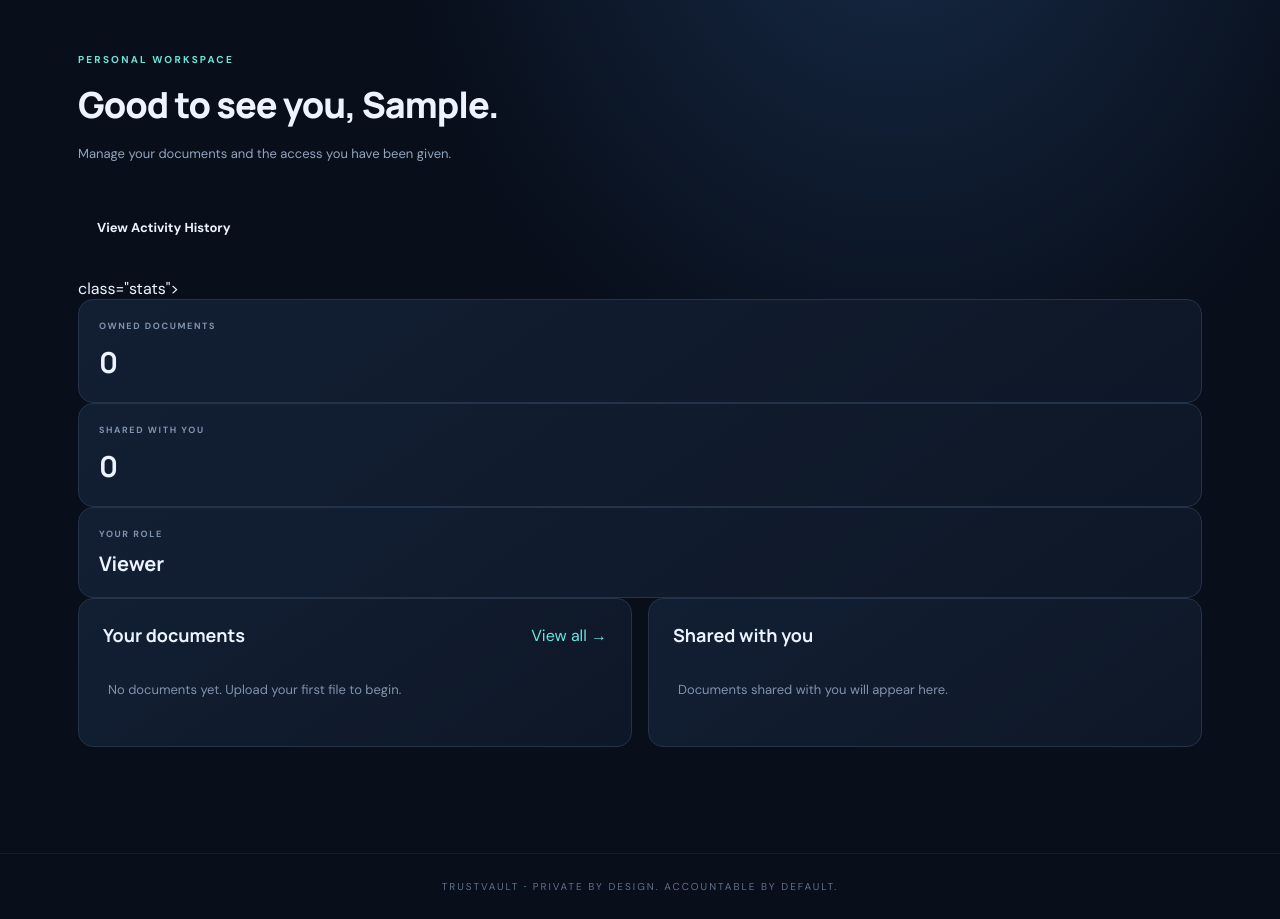
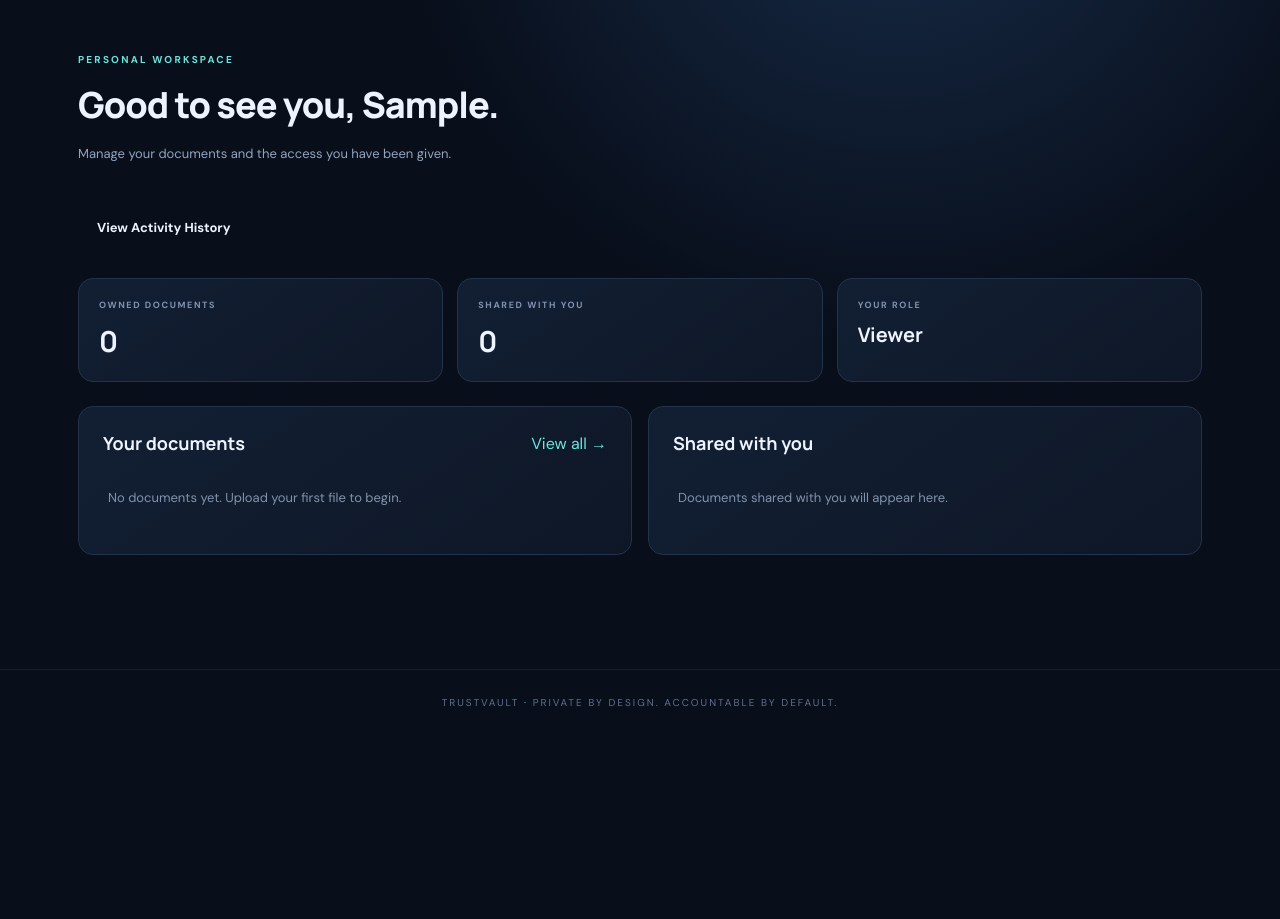
Before and after one commit to sr1040213-afk/TrustVault, a Flask app: page /dashboard in a window 1280 px wide. Shown: the part 77-996 px from the top of the page. After the commit the page ends 783 px from the top, so only its background shows below. Run offline with Flask 3, Linux system fonts and the light colour scheme; the visitor is signed in with stand-in values (Sample User, id 1); data that the repository does not hold is empty; some libraries are stand-ins or nearby versions.

Commit message:
Fix dashboard stats HTML

```diff
--- a/app/templates/dashboard.html
+++ b/app/templates/dashboard.html
@@ -3,7 +3,7 @@
 {% if current_user.role != 'viewer' %}<a class="btn primary" href="{{ url_for('upload') }}">＋ Upload document</a>{% endif %}</div>
 <div <div class="section-head">
     <a class="btn" href="{{ url_for('activity_history') }}">View Activity History</a>
-</div>class="stats"><div class="stat"><span>OWNED DOCUMENTS</span><strong>{{ owned|length }}</strong></div><div class="stat"><span>SHARED WITH YOU</span><strong>{{ received|length }}</strong></div><div class="stat"><span>YOUR ROLE</span><strong class="capitalize">{{ current_user.role }}</strong></div></div>
+</div><div class="stats"><div class="stat"><span>OWNED DOCUMENTS</span><strong>{{ owned|length }}</strong></div><div class="stat"><span>SHARED WITH YOU</span><strong>{{ received|length }}</strong></div><div class="stat"><span>YOUR ROLE</span><strong class="capitalize">{{ current_user.role }}</strong></div></div>
 <div class="content-grid"><section class="panel"><div class="panel-head"><h2>Your documents</h2><a href="{{ url_for('search_documents') }}">View all →</a></div>
 {% for d in owned %}<a class="doc-row" href="{{ url_for('document_detail', document_id=d.id) }}"><span class="file-icon">PDF</span><span class="doc-info"><b>{{ d.title }}</b><small>{{ d.category }} · {{ d.original_name }}</small></span><span class="row-arrow">↗</span></a>{% else %}<div class="empty">No documents yet. Upload your first file to begin.</div>{% endfor %}</section>
 <section class="panel"><div class="panel-head"><h2>Shared with you</h2></div>
```
